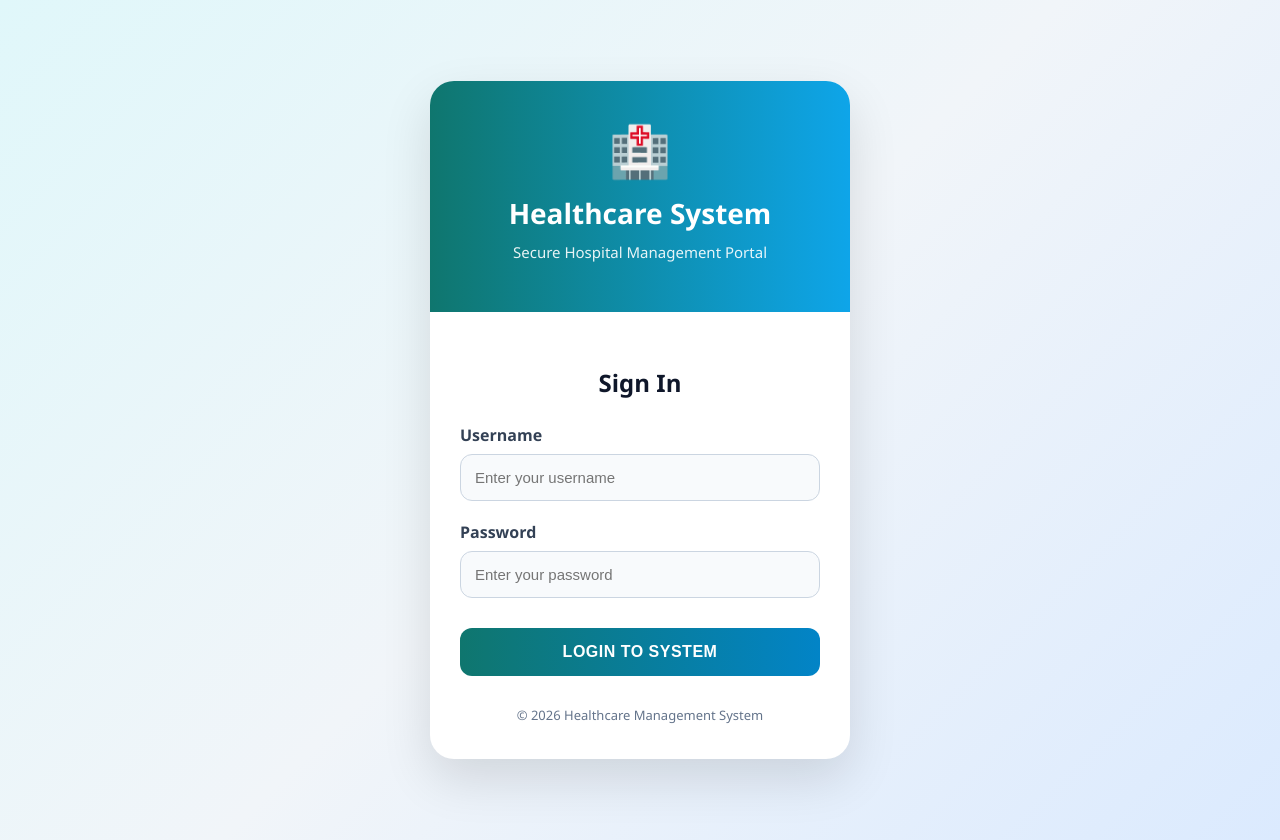
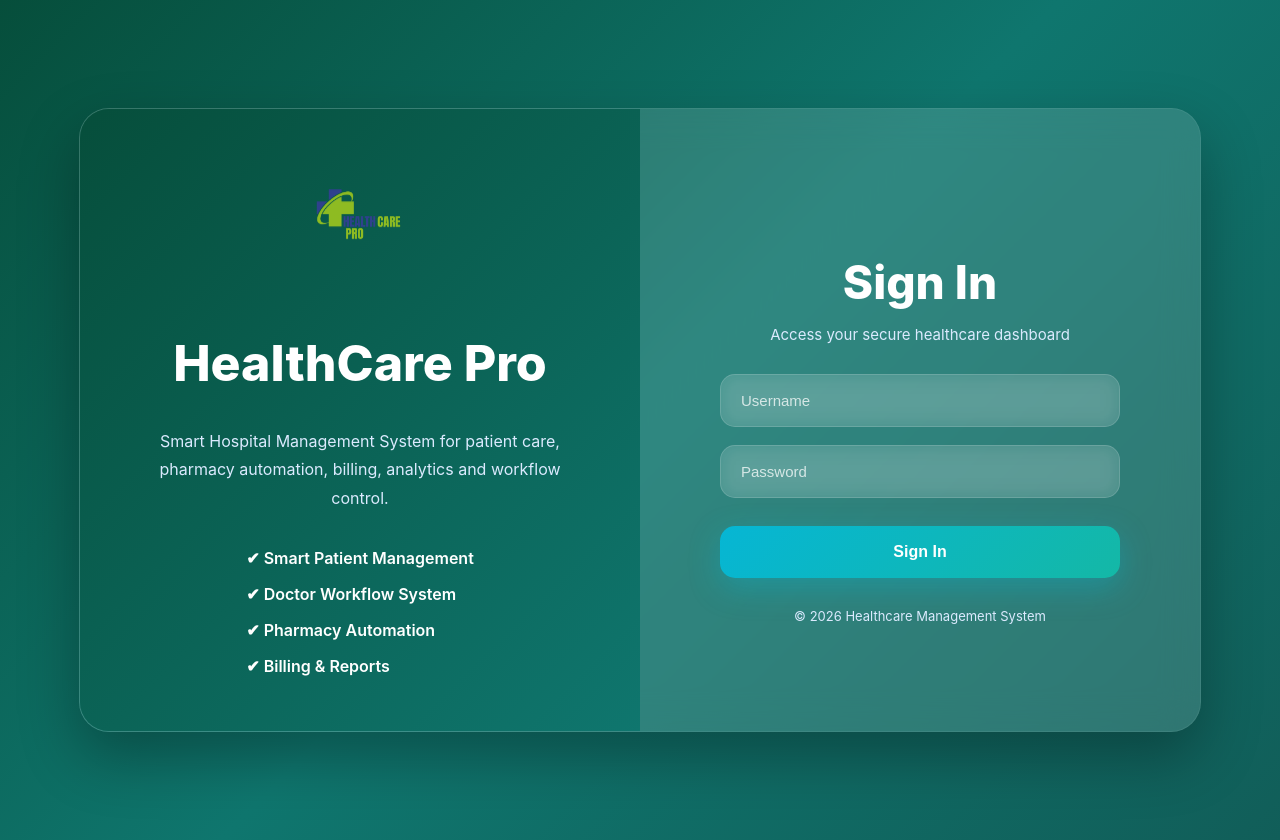
Before and after one commit to Prarthana725/healthcare_system, a React (Create React App) app in the folder frontend/: page /login in a window 1280 px wide. Built offline with nearby package versions, Linux system fonts and the light colour scheme.

Commit message:
Improve UI, update login page, and add logo asset

```diff
--- a/frontend/src/App.js
+++ b/frontend/src/App.js
@@ -47,7 +47,6 @@ function App() {
           path="/"
           element={<LandingPage />}
         />
-
         {/* LOGIN */}
 
         <Route
@@ -134,5 +133,4 @@ function App() {
 
   );
 }
-
 export default App;
--- a/frontend/src/Login.js
+++ b/frontend/src/Login.js
@@ -1,156 +1,188 @@
 import { useState } from 'react';
 import { useNavigate } from 'react-router-dom';
+import logo from './assets/logo.png';
 
 const API_URL = 'http://localhost:5000/api';
 
 function Login() {
-    const [form, setForm] = useState({ username: '', password: '' });
+
+    const [form, setForm] = useState({
+        username: '',
+        password: ''
+    });
+
     const [error, setError] = useState('');
+    const [loading, setLoading] = useState(false);
+
     const navigate = useNavigate();
 
     async function handleSubmit(e) {
+
         e.preventDefault();
 
+        setError('');
+        setLoading(true);
+
         try {
+
             const res = await fetch(`${API_URL}/auth/login`, {
+
                 method: 'POST',
-                headers: { 'Content-Type': 'application/json' },
+
+                headers: {
+                    'Content-Type': 'application/json'
+                },
+
                 body: JSON.stringify(form)
             });
 
             const data = await res.json();
 
             if (!res.ok) {
-                setError(data.error);
+
+                setError(data.error || 'Login failed');
+
+                setLoading(false);
+
                 return;
             }
 
-            // save user
-            localStorage.setItem('user', JSON.stringify(data.user));
+            localStorage.setItem(
+                'user',
+                JSON.stringify(data.user)
+            );
 
-            // ROLE REDIRECT SYSTEM
             switch (data.user.role) {
+
                 case 'Admin':
                     navigate('/admin-dashboard');
                     break;
+
                 case 'Doctor':
                     navigate('/doctor-panel');
                     break;
+
                 case 'Pharmacist':
                     navigate('/inventory');
                     break;
+
                 case 'Receptionist':
                     navigate('/receptionist-dashboard');
                     break;
+
                 case 'Patient':
                     navigate('/patient-dashboard');
                     break;
+
                 default:
-                    navigate('/dashboard');
+                    navigate('/');
             }
 
-        } catch {
-            setError('Login failed');
+        } catch (err) {
+
+            setError(
+                'Server error. Please try again.'
+            );
+        }
+
+        setLoading(false);
+    }
+
+    return (
+
+        <>
+            <style>
+                {`
+                @keyframes fadeIn {
+                    from {
+                        opacity: 0;
+                        transform: translateY(30px);
+                    }
+
+                    to {
+                        opacity: 1;
+                        transform: translateY(0);
                     }
                 }
 
-    return (
-        <div
-            style={{
-                minHeight: '100vh',
-                display: 'flex',
-                justifyContent: 'center',
-                alignItems: 'center',
-                background:
-                    'linear-gradient(135deg, #e0f7fa 0%, #f1f5f9 50%, #dbeafe 100%)',
-                fontFamily: "'Segoe UI', sans-serif",
-                padding: '20px'
-            }}
-        >
-            <div
-                style={{
-                    width: '420px',
-                    background: '#ffffff',
-                    borderRadius: '24px',
-                    overflow: 'hidden',
-                    boxShadow: '0 20px 50px rgba(0,0,0,0.12)'
-                }}
-            >
-                {/* TOP HEADER */}
-                <div
-                    style={{
-                        background:
-                            'linear-gradient(to right, #0f766e, #0ea5e9)',
-                        padding: '35px 30px',
-                        color: 'white',
-                        textAlign: 'center'
-                    }}
-                >
-                    <div
-                        style={{
-                            fontSize: '50px',
-                            marginBottom: '10px'
-                        }}
-                    >
-                        🏥
+                @keyframes float {
+                    0% {
+                        transform: translateY(0px);
+                    }
+
+                    50% {
+                        transform: translateY(-8px);
+                    }
+
+                    100% {
+                        transform: translateY(0px);
+                    }
+                }
+
+                input::placeholder {
+                    color: rgba(255,255,255,0.75);
+                }
+                `}
+            </style>
+
+            <div style={styles.page}>
+
+                <div style={styles.container}>
+
+                    {/* LEFT SIDE */}
+
+                    <div style={styles.leftPanel}>
+
+                        <div style={styles.leftContent}>
+
+                            <img
+                                src={logo}
+                                alt="logo"
+                                style={styles.logoImg}
+                            />
+
+                            <h1 style={styles.leftTitle}>
+                                HealthCare Pro
+                            </h1>
+
+                            <p style={styles.leftSubtitle}>
+                                Smart Hospital Management System for patient care,
+                                pharmacy automation, billing, analytics and workflow control.
+                            </p>
+
+                            <div style={styles.features}>
+                                <div>✔ Smart Patient Management</div>
+                                <div>✔ Doctor Workflow System</div>
+                                <div>✔ Pharmacy Automation</div>
+                                <div>✔ Billing & Reports</div>
                             </div>
 
-                    <h1
-                        style={{
-                            margin: 0,
-                            fontSize: '28px',
-                            fontWeight: '700'
-                        }}
-                    >
-                        Healthcare System
-                    </h1>
-
-                    <p
-                        style={{
-                            marginTop: '10px',
-                            opacity: 0.9,
-                            fontSize: '15px'
-                        }}
-                    >
-                        Secure Hospital Management Portal
-                    </p>
                         </div>
 
-                {/* FORM AREA */}
-                <div style={{ padding: '35px 30px' }}>
-                    <h2
-                        style={{
-                            textAlign: 'center',
-                            marginBottom: '25px',
-                            color: '#0f172a',
-                            fontSize: '24px'
-                        }}
-                    >
+                    </div>
+
+                    {/* RIGHT SIDE */}
+
+                    <div style={styles.rightPanel}>
+
+                        <div style={styles.card}>
+
+                            <h2 style={styles.title}>
                                 Sign In
                             </h2>
 
+                            <p style={styles.subtitle}>
+                                Access your secure healthcare dashboard
+                            </p>
+
                             <form
                                 onSubmit={handleSubmit}
-                        style={{
-                            display: 'flex',
-                            flexDirection: 'column',
-                            gap: '20px'
-                        }}
+                                style={styles.form}
                             >
-                        <div>
-                            <label
-                                style={{
-                                    display: 'block',
-                                    marginBottom: '8px',
-                                    color: '#334155',
-                                    fontWeight: '600'
-                                }}
-                            >
-                                Username
-                            </label>
 
                                 <input
-                                placeholder="Enter your username"
+                                    type="text"
+                                    placeholder="Username"
                                     value={form.username}
                                     onChange={(e) =>
                                         setForm({
@@ -158,34 +190,13 @@ function Login() {
                                             username: e.target.value
                                         })
                                     }
-                                style={{
-                                    width: '100%',
-                                    padding: '14px',
-                                    borderRadius: '12px',
-                                    border: '1px solid #cbd5e1',
-                                    fontSize: '15px',
-                                    background: '#f8fafc',
-                                    outline: 'none',
-                                    boxSizing: 'border-box'
-                                }}
+                                    required
+                                    style={styles.input}
                                 />
-                        </div>
-
-                        <div>
-                            <label
-                                style={{
-                                    display: 'block',
-                                    marginBottom: '8px',
-                                    color: '#334155',
-                                    fontWeight: '600'
-                                }}
-                            >
-                                Password
-                            </label>
 
                                 <input
                                     type="password"
-                                placeholder="Enter your password"
+                                    placeholder="Password"
                                     value={form.password}
                                     onChange={(e) =>
                                         setForm({
@@ -193,70 +204,350 @@ function Login() {
                                             password: e.target.value
                                         })
                                     }
-                                style={{
-                                    width: '100%',
-                                    padding: '14px',
-                                    borderRadius: '12px',
-                                    border: '1px solid #cbd5e1',
-                                    fontSize: '15px',
-                                    background: '#f8fafc',
-                                    outline: 'none',
-                                    boxSizing: 'border-box'
-                                }}
+                                    required
+                                    style={styles.input}
                                 />
-                        </div>
 
                                 <button
                                     type="submit"
+                                    disabled={loading}
                                     style={{
-                                marginTop: '10px',
-                                padding: '15px',
-                                border: 'none',
-                                borderRadius: '12px',
-                                background:
-                                    'linear-gradient(to right, #0f766e, #0284c7)',
-                                color: '#fff',
-                                fontSize: '16px',
-                                fontWeight: '700',
-                                cursor: 'pointer',
-                                transition: '0.3s',
-                                letterSpacing: '0.5px'
+                                        ...styles.button,
+                                        opacity: loading ? 0.7 : 1
+                                    }}
+
+                                    onMouseEnter={(e) => {
+
+                                        e.target.style.transform =
+                                            'translateY(-4px) scale(1.01)';
+
+                                        e.target.style.boxShadow =
+                                            '0 20px 40px rgba(6,182,212,0.45)';
+                                    }}
+
+                                    onMouseLeave={(e) => {
+
+                                        e.target.style.transform =
+                                            'translateY(0px) scale(1)';
+
+                                        e.target.style.boxShadow =
+                                            '0 10px 30px rgba(6,182,212,0.35)';
                                     }}
                                 >
-                            LOGIN TO SYSTEM
+                                    {loading
+                                        ? 'Signing In...'
+                                        : 'Sign In'}
                                 </button>
+
                             </form>
 
                             {error && (
-                        <div
-                            style={{
-                                marginTop: '20px',
-                                padding: '12px',
-                                borderRadius: '10px',
-                                background: '#fee2e2',
-                                color: '#b91c1c',
-                                textAlign: 'center',
-                                fontWeight: '600'
-                            }}
-                        >
+
+                                <div style={styles.error}>
                                     {error}
                                 </div>
+
                             )}
 
-                    <div
-                        style={{
-                            marginTop: '30px',
-                            textAlign: 'center',
-                            color: '#64748b',
-                            fontSize: '13px'
-                        }}
-                    >
+                            <div style={styles.footer}>
                                 © 2026 Healthcare Management System
                             </div>
+
                         </div>
+
                     </div>
+
                 </div>
+
+            </div>
+        </>
     );
 }
 
 export default Login;
+
+/* =========================
+   STYLES
+========================= */
+
+const styles = {
+
+    page: {
+
+        minHeight: '100vh',
+
+        background:
+            'linear-gradient(135deg, #064e3b 0%, #0f766e 50%, #115e59 100%)',
+
+        display: 'flex',
+
+        justifyContent: 'center',
+
+        alignItems: 'center',
+
+        padding: '20px',
+
+        fontFamily:
+            "'Inter','Segoe UI',sans-serif"
+    },
+
+    /* MAIN CONTAINER */
+
+    container: {
+
+        width: '100%',
+
+        maxWidth: '1120px',
+
+        minHeight: '620px',
+
+        background:
+            'rgba(255,255,255,0.08)',
+
+        borderRadius: '30px',
+
+        overflow: 'hidden',
+
+        display: 'grid',
+
+        gridTemplateColumns: '1fr 1fr',
+
+        backdropFilter: 'blur(18px)',
+
+        border:
+            '1px solid rgba(255,255,255,0.12)',
+
+        boxShadow:
+            '0 25px 60px rgba(0,0,0,0.30)',
+
+        animation:
+            'fadeIn 1s ease'
+    },
+
+    /* LEFT PANEL */
+
+    leftPanel: {
+
+        background:
+            'linear-gradient(135deg, #064e3b 0%, #0f766e 100%)',
+
+        padding: '55px',
+
+        display: 'flex',
+
+        alignItems: 'center',
+
+        justifyContent: 'center',
+
+        color: '#ffffff'
+    },
+
+    leftContent: {
+
+        width: '100%',
+
+        display: 'flex',
+
+        flexDirection: 'column',
+
+        justifyContent: 'center',
+
+        alignItems: 'center',
+
+        textAlign: 'center'
+    },
+
+    logoImg: {
+
+        width: '110px',
+
+        height: '110px',
+
+        objectFit: 'contain',
+
+        marginBottom: '25px',
+
+        animation:
+            'float 4s ease-in-out infinite'
+    },
+
+    leftTitle: {
+
+        fontSize: '50px',
+
+        fontWeight: '800',
+
+        marginBottom: '18px',
+
+        color: '#ffffff'
+    },
+
+    leftSubtitle: {
+
+        fontSize: '16px',
+
+        lineHeight: '1.8',
+
+        color: '#dbeafe',
+
+        marginBottom: '35px',
+
+        maxWidth: '430px',
+
+        textAlign: 'center'
+    },
+
+    features: {
+
+        display: 'flex',
+
+        flexDirection: 'column',
+
+        gap: '16px',
+
+        fontSize: '16px',
+
+        fontWeight: '600',
+
+        alignItems: 'flex-start'
+    },
+
+    /* RIGHT PANEL */
+
+    rightPanel: {
+
+        background:
+            'rgba(255,255,255,0.06)',
+
+        display: 'flex',
+
+        justifyContent: 'center',
+
+        alignItems: 'center',
+
+        padding: '45px'
+    },
+
+    card: {
+
+        width: '100%',
+
+        maxWidth: '400px'
+    },
+
+    title: {
+
+        textAlign: 'center',
+
+        fontSize: '46px',
+
+        fontWeight: '800',
+
+        color: '#ffffff',
+
+        marginBottom: '10px'
+    },
+
+    subtitle: {
+
+        textAlign: 'center',
+
+        color: '#dbeafe',
+
+        fontSize: '15px',
+
+        marginBottom: '30px'
+    },
+
+    form: {
+
+        display: 'flex',
+
+        flexDirection: 'column',
+
+        gap: '18px'
+    },
+
+    input: {
+
+        width: '100%',
+
+        padding: '17px 20px',
+
+        borderRadius: '15px',
+
+        border:
+            '1px solid rgba(255,255,255,0.15)',
+
+        background:
+            'rgba(255,255,255,0.10)',
+
+        backdropFilter: 'blur(10px)',
+
+        color: '#ffffff',
+
+        fontSize: '15px',
+
+        outline: 'none',
+
+        boxSizing: 'border-box',
+
+        transition: '0.3s'
+    },
+
+    button: {
+
+        marginTop: '10px',
+
+        padding: '17px',
+
+        border: 'none',
+
+        borderRadius: '15px',
+
+        background:
+            'linear-gradient(135deg, #06b6d4 0%, #14b8a6 100%)',
+
+        color: '#ffffff',
+
+        fontSize: '16px',
+
+        fontWeight: '700',
+
+        cursor: 'pointer',
+
+        transition: '0.35s',
+
+        boxShadow:
+            '0 10px 30px rgba(6,182,212,0.35)'
+    },
+
+    error: {
+
+        marginTop: '16px',
+
+        padding: '13px',
+
+        borderRadius: '12px',
+
+        background:
+            'rgba(239,68,68,0.18)',
+
+        color: '#ffffff',
+
+        textAlign: 'center',
+
+        fontWeight: '600'
+    },
+
+    footer: {
+
+        marginTop: '30px',
+
+        textAlign: 'center',
+
+        fontSize: '13px',
+
+        color: '#dbeafe'
+    }
+};
```
Also changed, not shown: frontend/src/assets/logo.png (added). Lines whose indentation alone changed are shown as unchanged.
